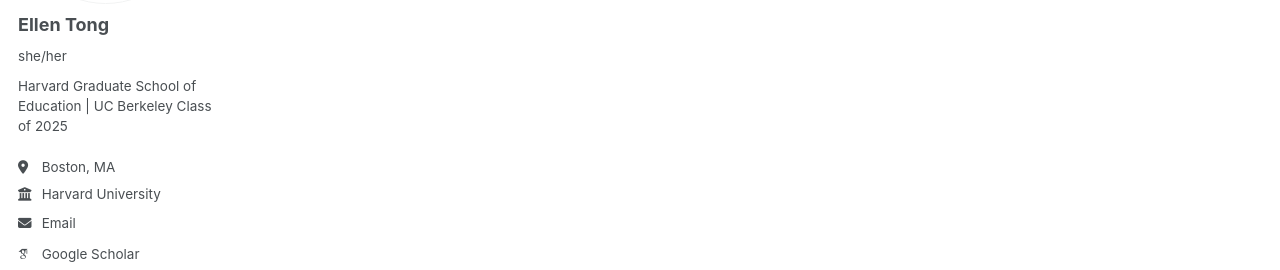
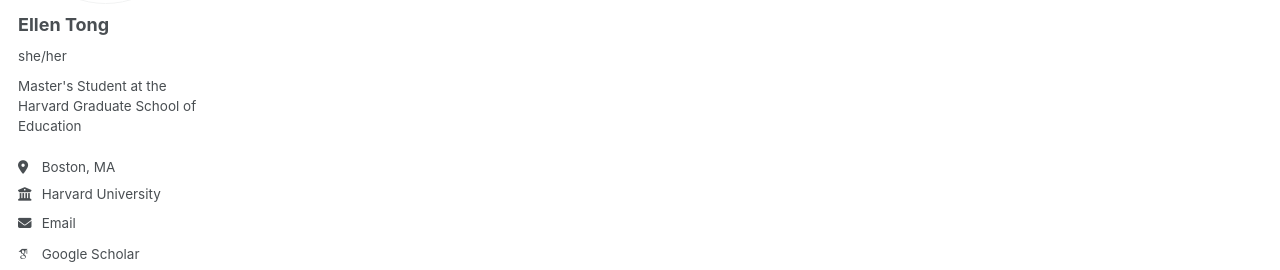
Before and after one commit to ellentong528/ellentong528.github.io, a Jekyll site: the page built from _pages/about.md, in a window 1280 px wide. Shown: the part 270-540 px from the top of the page. Built offline with Jekyll 4.4.1, drawn with Linux system fonts in a browser that asks for light colours; some web fonts are replaced; a script that is not in the unit is left out.

Commit message:
changed education

```diff
--- a/_config.yml
+++ b/_config.yml
@@ -26,7 +26,7 @@ author:
   avatar           : "tyl.jpeg"
   name             : "Ellen Tong"
   pronouns         : "she/her"
-  bio              : "Harvard Graduate School of Education | UC Berkeley Class of 2025"
+  bio              : "Master's Student at the Harvard Graduate School of Education"
   location         : "Boston, MA"
   employer         : "Harvard University"
   uri              : # URL
```
